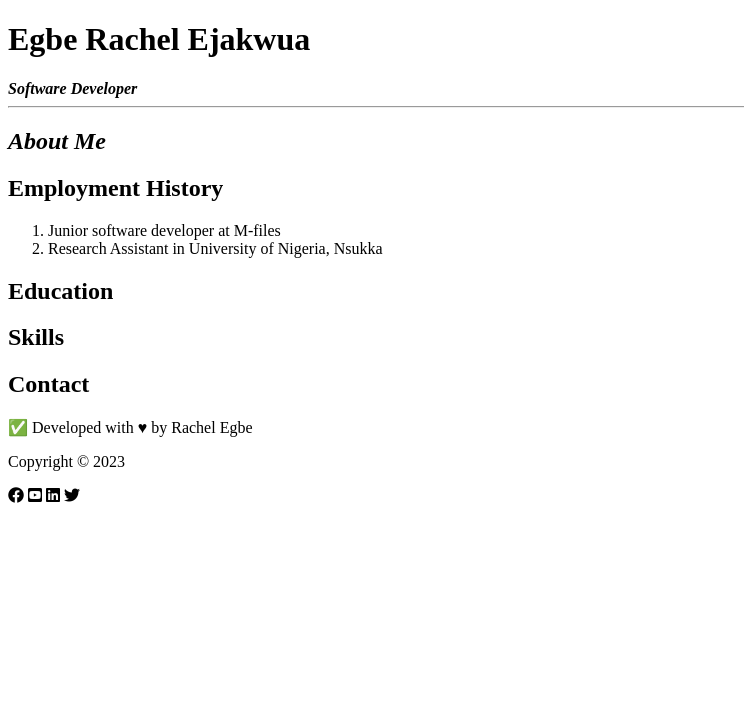
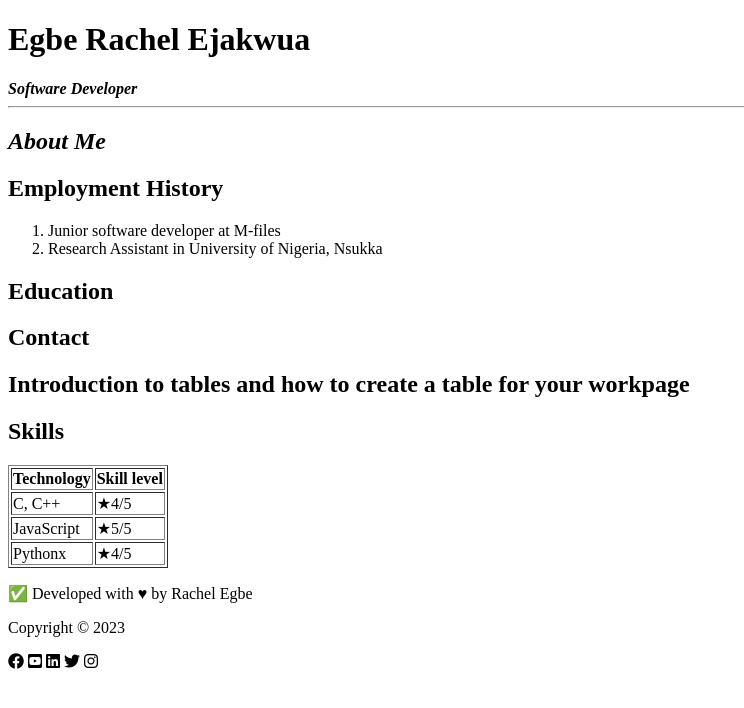
Before and after one commit to Rachelegbe2/practice-folder, a plain HTML site: page index.html in a window 1280 px wide. Shown: the whole page, without its empty margins (0-744 px from the left). Drawn offline with Linux system fonts and the light colour scheme.

Commit message:
Practiced html table

```diff
--- a/index.html
+++ b/index.html
@@ -41,13 +41,37 @@
     <h2>Education</h2>
     <!--Education section ends here-->
 
-    <!--skills section starts here-->
-    <h2>Skills</h2>
-    <!--skills section ends here-->
-
     <!--contact section starts here-->
     <h2>Contact</h2>
     <!--contact section ends here-->
+
+    <!--Table Practice-->
+    <h2>Introduction to tables and how to create a table for your workpage</h2>
+    <!--skills section starts here-->
+    <h2>Skills</h2>
+    <table border="1">
+      <thead>
+        <tr>
+          <th>Technology</th>
+          <th>Skill level</th>
+        </tr>
+      </thead>
+      <tbody>
+        <tr>
+          <td>C, C++</td>
+          <td>★4/5</td>
+        </tr>
+        <tr>
+          <td>JavaScript</td>
+          <td>★5/5</td>
+        </tr>
+        <tr>
+          <td>Pythonx</td>
+          <td>★4/5</td>
+        </tr>
+      </tbody>
+    </table>
+    <!--skills section ends here-->
 
     <!--footer section starts here-->
     <p>&#9989; Developed with &hearts; by Rachel Egbe</p>
@@ -56,6 +80,7 @@
     <i class="fab fa-youtube-square"></i>
     <i class="fab fa-linkedin"></i>
     <i class="fab fa-twitter"></i>
+    <i class="fab fa-instagram"></i>
     <!--footer section ends here-->
   </body>
 </html>
```
